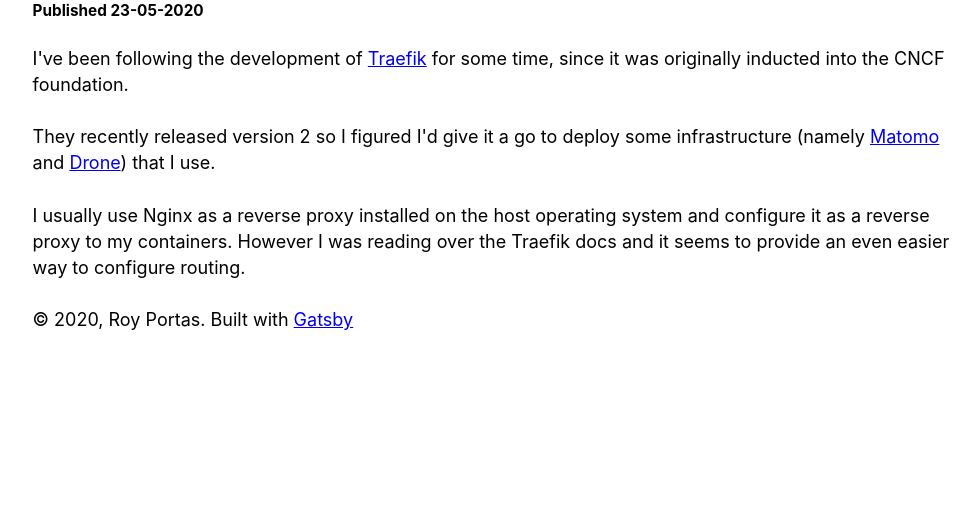
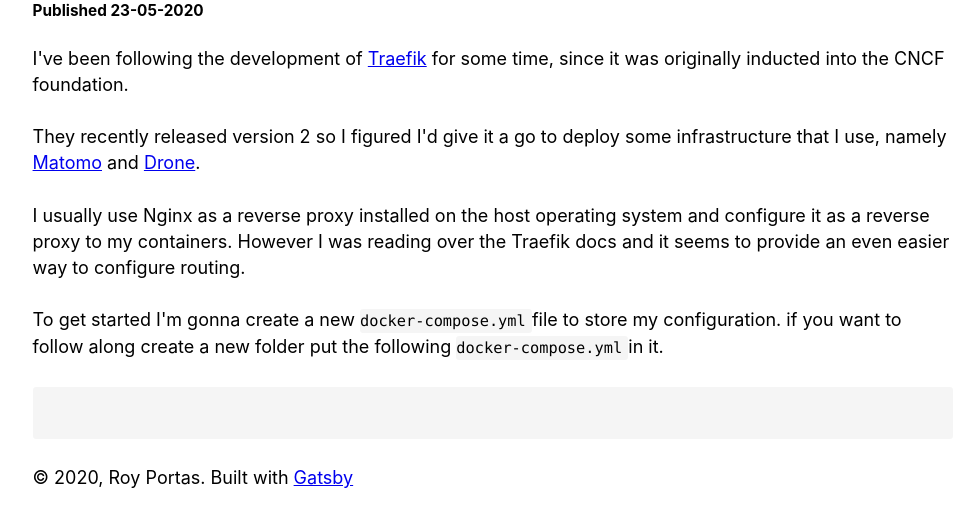
Before and after one commit to r-portas/portfolio, a Gatsby site: page /posts/drafts/edge-routing-using-traefik/ in a window 1280 px wide. Shown: the part 175-702 px from the top of the page, without its empty margins (147-1127 px from the left). Built offline with nearby package versions, Linux system fonts and the light colour scheme; Gatsby itself is replaced by a stand-in of ours; some packages are replaced by stand-ins of ours; code samples lack their colours.

Commit message:
Update edge-routing-using-traefik.mdx

````diff
--- a/content/posts/drafts/edge-routing-using-traefik.mdx
+++ b/content/posts/drafts/edge-routing-using-traefik.mdx
@@ -6,8 +6,14 @@ date: "23-05-2020"
 I've been following the development of [Traefik](https://docs.traefik.io/) for some time, since it was originally inducted
 into the CNCF foundation.
 
-They recently released version 2 so I figured I'd give it a go to deploy some infrastructure
-(namely [Matomo](https://matomo.org/) and [Drone](https://drone.io/)) that I use.
+They recently released version 2 so I figured I'd give it a go to deploy some infrastructure that I use,
+namely [Matomo](https://matomo.org/) and [Drone](https://drone.io/).
 
 I usually use Nginx as a reverse proxy installed on the host operating system and configure it as a reverse proxy to my containers.
 However I was reading over the Traefik docs and it seems to provide an even easier way to configure routing.
+
+To get started I'm gonna create a new `docker-compose.yml` file to store my configuration. if you want to follow along create a new folder put the following `docker-compose.yml` in it.
+
+```yaml
+
+```
````
